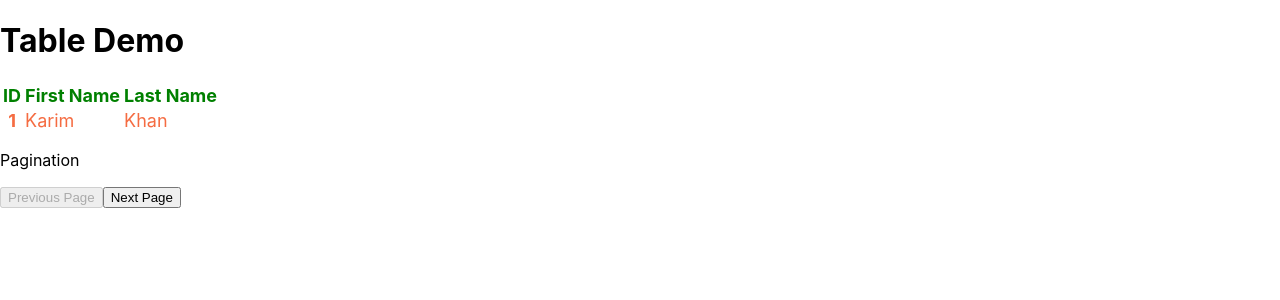
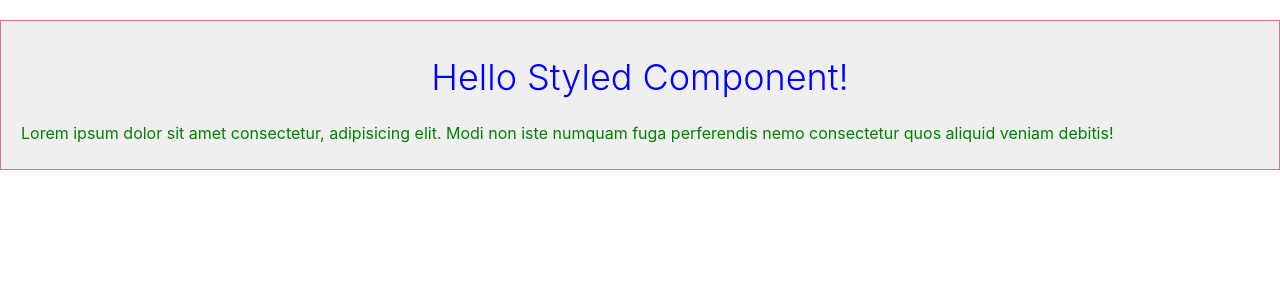
Before and after one commit to mdajgarhossain/React-Redux-Workshop, a React app: page / in a window 1280 px wide. Shown: the top 300 px of the page. Built offline with nearby package versions, Linux system fonts and the light colour scheme; the HTML template or start-up script is replaced by a standard one.

Commit message:
Style with styled-components

```diff
--- a/src/components/App.jsx
+++ b/src/components/App.jsx
@@ -9,6 +9,7 @@ import MyForm from './my_forms';
 import MyFormik from './my_formik';
 import MyList from './my_list';
 import MyTable from './my_table';
+import MyStyledComponent from './my_styled_component';
 
 class App extends Component {
 
@@ -44,7 +45,8 @@ class App extends Component {
                         {/* <MyList /> */}
 
                         {/* Day 10 */}
-                        <MyTable />
+                        {/* <MyTable /> */}
+                        <MyStyledComponent />
 
                     </div>
                 </div>
--- /dev/null
+++ b/src/components/my_styled_component/index.jsx
@@ -0,0 +1,35 @@
+import React from 'react';
+import styled from 'styled-components';
+
+const Wrapper = styled.div`
+    border: 1px solid #db7093;
+    background: #efefef;
+    margin-top: 20px;
+    padding: 10px 20px
+`;
+
+const Heading1 = styled.h1`
+    font-size: 36px;
+    font-weight: 300;
+    color: ${props => props.backgroundColor ? props.backgroundColor : 'tomato'}
+    text-align: center;
+    &:hover {
+        color: green;
+    }
+`;
+
+const Paragraph = styled.p`
+    color: ${props => props.color ? props.color : '#db7093'}
+`;
+
+
+const MyStyledComponent = () => {
+    return(
+        <Wrapper>
+            <Heading1 hoverColor='yellow' backgroundColor='blue'>Hello Styled Component!</Heading1>
+            <Paragraph color='green'>Lorem ipsum dolor sit amet consectetur, adipisicing elit. Modi non iste numquam fuga perferendis nemo consectetur quos aliquid veniam debitis!</Paragraph>
+        </Wrapper>
+    );
+}
+
+export default MyStyledComponent;
```
